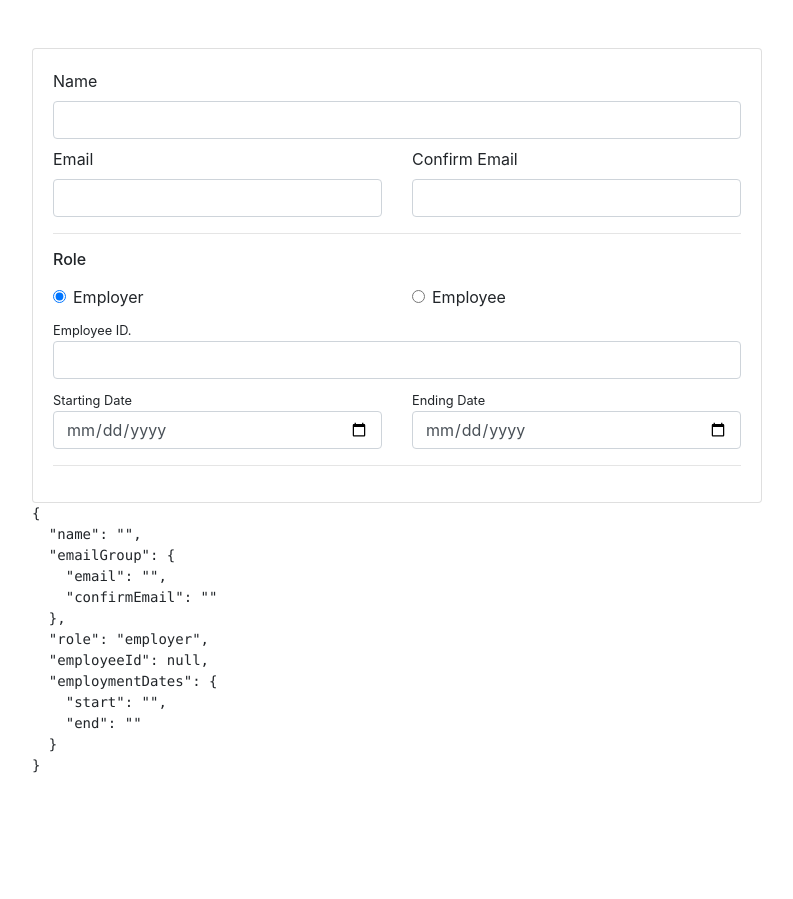
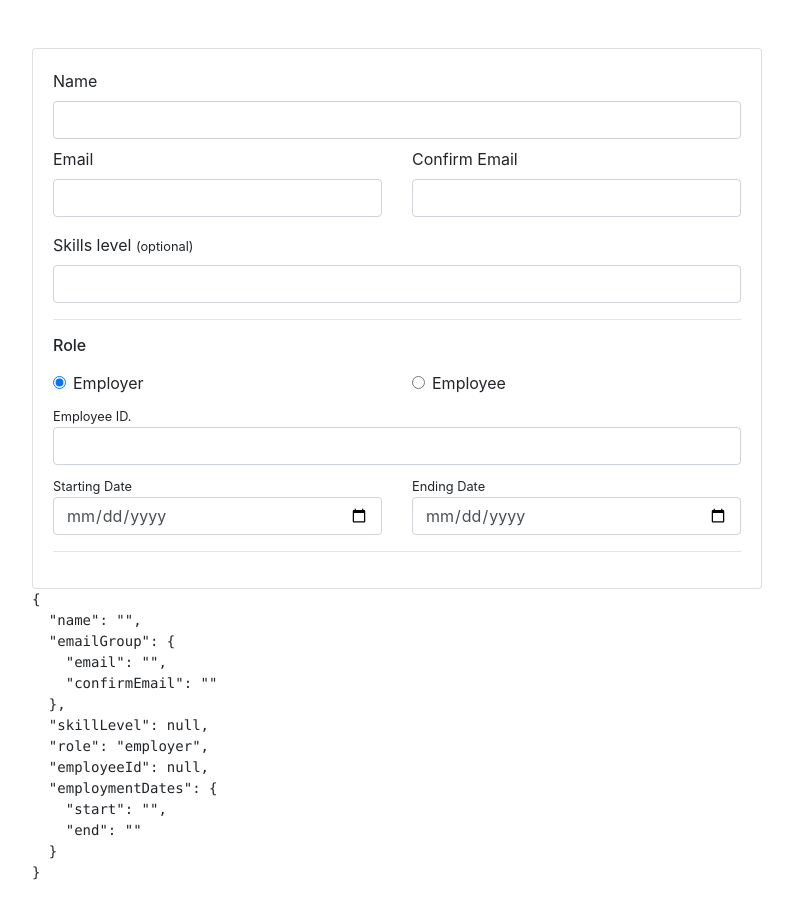
Before and after one commit to joegitau/reactive-forms-indepth, an Angular app: page / in a window 1280 px wide. Shown: the whole page, without its empty margins (243-1036 px from the left). Before the commit the page ends 800 px from the top, so only its background shows below. Built offline with nearby package versions, Linux system fonts and the light colour scheme.

Commit message:
add custom validators with multiple parameters (ValidatorFn)

```diff
--- a/src/app/app.component.html
+++ b/src/app/app.component.html
@@ -31,6 +31,14 @@
                   <span *ngIf="confirmEmail.errors?.required">Confirmation email is required.</span>
                   <span *ngIf="form.get('emailGroup').errors?.match">Emails do not match.</span>
                 </div>
+              </div>
+            </div>
+            <div class="form-group mb-2">
+              <label for="skillLevel">Skills level <small>(optional)</small></label>
+              <input type="number" class="form-control" id="skillLevel" formControlName="skillLevel"
+                     [ngClass]="{ 'is-invalid': (skillLevel.dirty || skillLevel.touched) && !skillLevel.valid }">
+              <div class="invalid-feedback">
+                <span *ngIf="skillLevel.errors?.range">Skill level range is between 1 - 10.</span>
               </div>
             </div>
             <hr>
--- a/src/app/app.component.ts
+++ b/src/app/app.component.ts
@@ -1,7 +1,7 @@
 import { Component } from '@angular/core';
 import { FormGroup, FormBuilder, Validators } from '@angular/forms';
 
-import { emailMatcher, minMaxValidator } from './validation/form-validation';
+import { emailMatcher, minMaxValidator, rangeValidator } from './validation/form-validation';
 
 @Component({
   selector: 'app-root',
@@ -17,6 +17,7 @@ export class AppComponent {
   get name() { return this.form.get('name'); }
   get email() { return this.form.get('emailGroup.email'); }
   get confirmEmail() { return this.form.get('emailGroup.confirmEmail'); }
+  get skillLevel() { return this.form.get('skillLevel'); }
   get employeeId() { return this.form.get('employeeId'); }
   get start() { return this.form.get('employmentDates.start'); }
   get end() { return this.form.get('employmentDates.end'); }
@@ -28,6 +29,7 @@ export class AppComponent {
         email: ['', [Validators.required, Validators.email]],
         confirmEmail: ['', [Validators.required]]
       }, { validator: emailMatcher }),
+      skillLevel: [null, rangeValidator(1, 10)],
       role: ['employer'],
       employeeId: null,
       employmentDates: this.fb.group({
--- a/src/app/validation/form-validation.ts
+++ b/src/app/validation/form-validation.ts
@@ -18,7 +18,7 @@ export function emailMatcher(c: AbstractControl): {[key: string]: boolean} | nul
 }
 
 /**
- * Validate that min value does not exceed specified max value
+ * Validate that start date is not greater than a specified end date
  * @param c
  */
 export function minMaxValidator(c: AbstractControl): {[key:string]: boolean} | null {
@@ -33,3 +33,15 @@ export function minMaxValidator(c: AbstractControl): {[key:string]: boolean} | n
 
   return { 'minMax': true };
 }
+
+/**
+ * Custom validator with multiple params
+ */
+export function rangeValidator(min: number, max: number): ValidatorFn {
+  return (c: AbstractControl): {[key: string]: boolean} | null => {
+    if (c.value !== null && isNaN(c.value) || c.value <= min || c.value >= max) {
+      return { 'range': true };
+    }
+    return null;
+  }
+}
```
Also changed, not shown: 1 other file (tests, documents, lock files or other folders).
